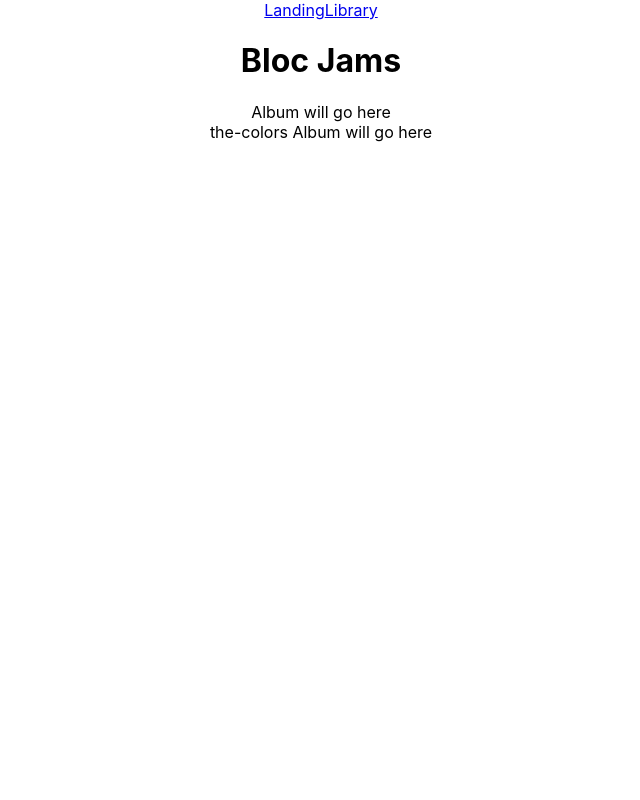
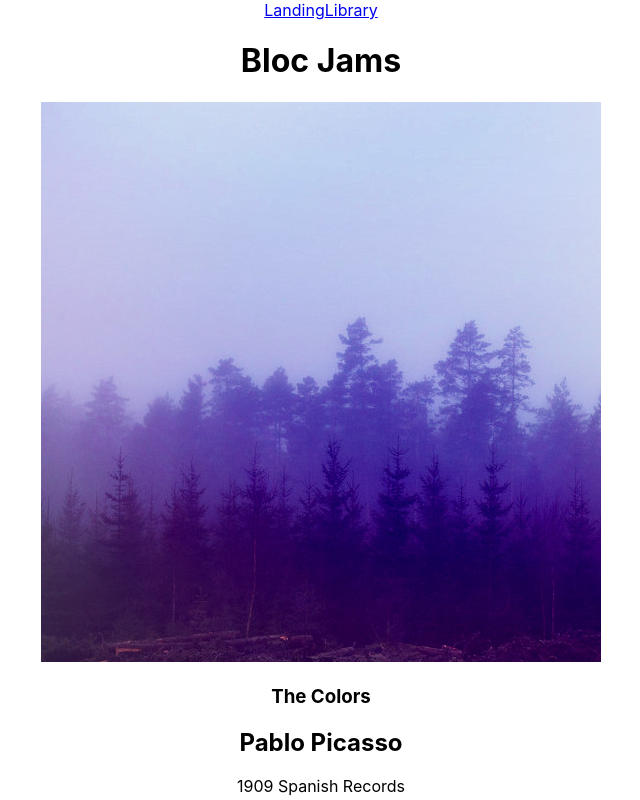
Before and after one commit to tabor-scott10/bloc-jams-react, a React (Create React App) app: page /album/the-colors in a window 1280 px wide. Shown: the whole page, without its empty margins (319-959 px from the left). Built offline with nearby package versions, Linux system fonts and the light colour scheme; the HTML template or start-up script is replaced by a standard one.

Commit message:
Filled out my Album component and displays the info correctly

```diff
--- a/src/App.js
+++ b/src/App.js
@@ -1,9 +1,9 @@
 import React, { Component } from 'react';
- import { Route, Link } from 'react-router-dom';
+import { Route, Link } from 'react-router-dom';
 import './App.css';
 import Landing from './components/Landing';
 import Library from './components/Library';
-import Album from './components/Album';
+import Album from './components/album';
 
 class App extends Component {
   render() {
@@ -17,8 +17,7 @@
         <main>
          <Route exact path="/" component={Landing} />
          <Route path="/library" component={Library} />
-         <Route path="/Album" component={Album} />
-         <Route path="/Album/:slug" component={Album} />
+         <Route path="/album/:slug" component={Album} />
         </main>
 
 
--- a/src/components/Album.js
+++ b/src/components/Album.js
@@ -1,12 +1,41 @@
 import React, { Component } from 'react';
+import albumData from './../data/albums';
+
 
 
 class Album extends Component {
+  constructor(props) {
+    super(props);
+
+    const album = albumData.find( album => {
+      return album.slug === this.props.match.params.slug
+    });
+
+    this.state = {
+      album: album
+    };
+  }
   render() {
     return (
-      <section className="Album">
-        {this.props.match.params.slug} Album will go here
-      </section>
+      <section className="album">
+       <section id="album-info">
+         <img id="album-cover-art" src={this.state.album.albumCover} alt={this.state.album.title}/>
+         <div className="album-details">
+           <h1 id="album-title">{this.state.album.title}</h1>
+           <h2 className="artist">{this.state.album.artist}</h2>
+           <div id="release-info">{this.state.album.releaseInfo}</div>
+         </div>
+       </section>
+       <table id="song-list">
+          <colgroup>
+            <col id="song-number-column" />
+            <col id="song-title-column" />
+            <col id="song-duration-column" />
+          </colgroup>
+          <tbody>
+          </tbody>
+        </table>
+     </section>
     );
   }
 }
--- a/src/components/Library.js
+++ b/src/components/Library.js
@@ -1,24 +1,25 @@
 import React, { Component } from 'react';
-import albumData from './../data/album';
 import { Link } from 'react-router-dom';
+import albumData from './../data/albums';
 
 class Library extends Component {
   constructor(props) {
     super(props);
-    this.state = { album: albumData };
+    this.state = { albums: albumData };
   }
   render() {
     return (
       <section className='library'>
-        Library will go here
-        {
-          this.state.album.map( (album, index) =>
-            <Link to={`/album/${album.slug}`} key={index}>
-            <img src={album.albumCover} alt={album.title} />
+          {
+           this.state.albums.map( (album, index) =>
+             <Link to={`/album/${album.slug}`} key={index}>
+             <img src={album.albumCover} alt={album.title} />
             <div>{album.title}</div>
             <div>{album.artist}</div>
             <div>{album.songs.length} songs</div>
-            </Link>
+             </Link>
+           )
+         }
           )
         }
       </section>
```
Also changed, not shown: src/data/albums.js (renamed from src/data/album.js).
